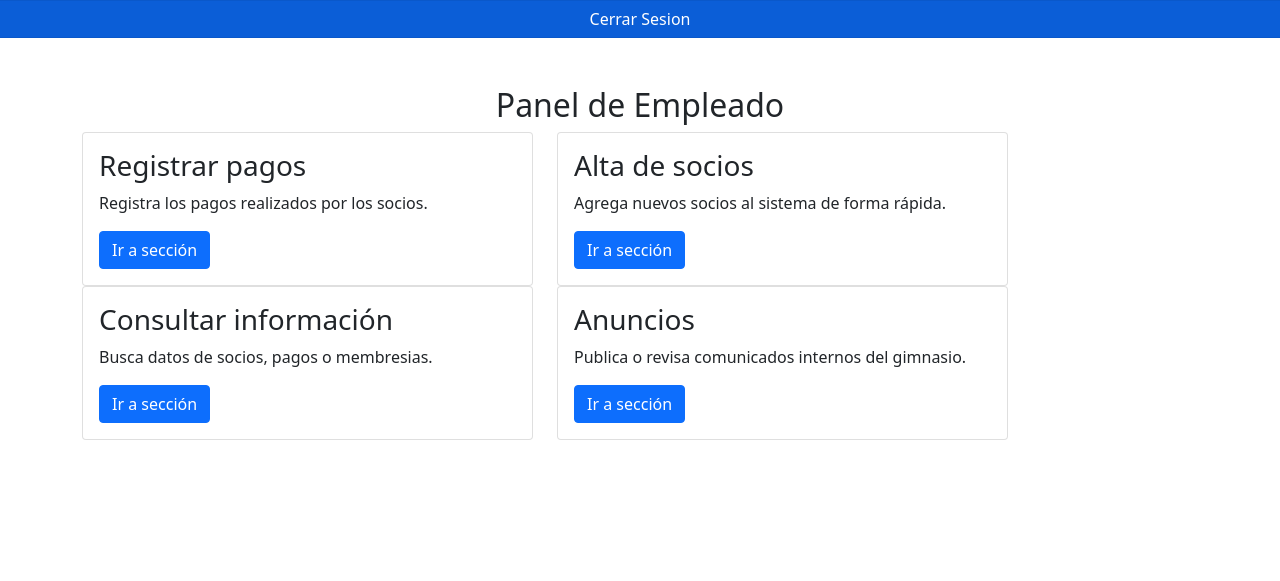
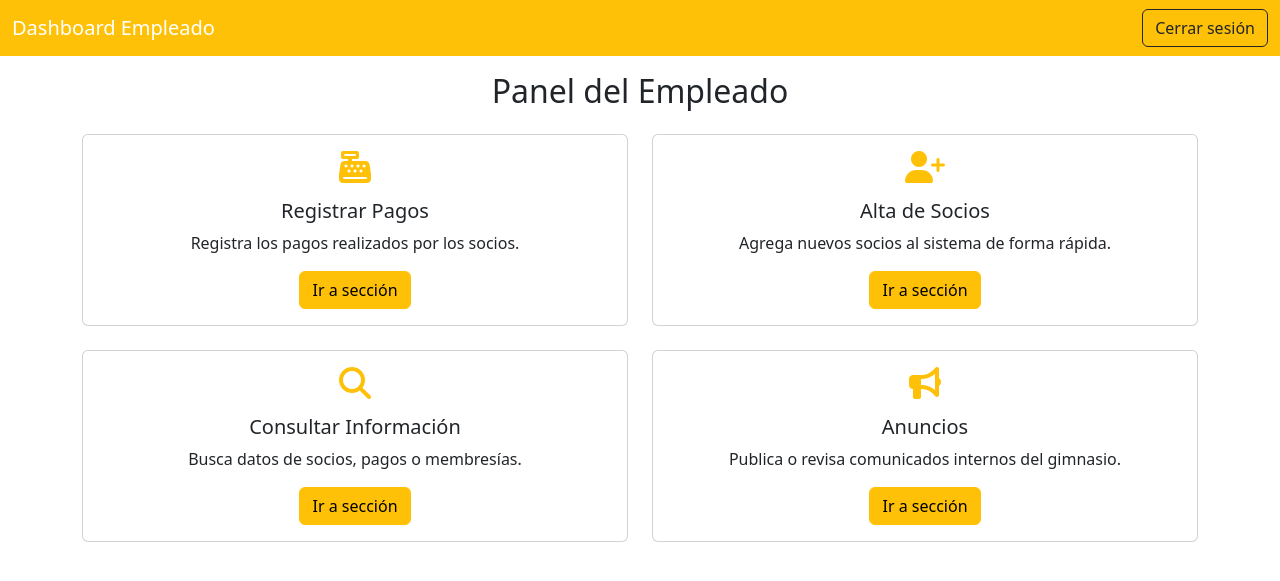
Before and after one commit to kryter04/Proyecto_PROWEB, a Laravel app: page /empleado/dashboard in a window 1280 px wide. Shown: the top 581 px of the page. Run offline with Laravel 12, Linux system fonts and the light colour scheme; the visitor is signed in with stand-in values (Sample User, id 1).

Commit message:
correcciones pantallas de empleado y adicion de enlaces

```diff
--- a/opengym/resources/views/paneles/empleado/dashboard.blade.php
+++ b/opengym/resources/views/paneles/empleado/dashboard.blade.php
@@ -1,80 +1,80 @@
 <!DOCTYPE html>
-<html lang="en">
+<html lang="es">
 <head>
-    <meta charset="UTF-8">
-    <meta name="viewport" content="width=device-width, initial-scale=1.0">
-
-    <link href="https://cdn.jsdelivr.net/npm/bootstrap@5.0.2/dist/css/bootstrap.min.css" rel="stylesheet" integrity="sha384-EVSTQN3/azprG1Anm3QDgpJLIm9Nao0Yz1ztcQTwFspd3yD65VohhpuuCOmLASjC" crossorigin="anonymous">
-
-
-
-    <title>Panel de Empleado</title>
+  <meta charset="UTF-8" />
+  <meta name="viewport" content="width=device-width, initial-scale=1" />
+  <title>Dashboard Empleado - OpenGym</title>
+  <link href="https://cdn.jsdelivr.net/npm/bootstrap@5.3.2/dist/css/bootstrap.min.css" rel="stylesheet" />
+<link href="/css/estilos.css" rel="stylesheet" />
+  <link href="https://cdnjs.cloudflare.com/ajax/libs/font-awesome/6.4.0/css/all.min.css" rel="stylesheet" />
 </head>
 <body>
 
-    <!--Boton para cerrar sesion-->
-    <div class="row align-content-end ">
-        <a href="" class="btn btn-primary">Cerrar Sesion</a>
+  <!-- Navbar -->
+  <nav class="navbar navbar-dark bg-warning fixed-top">
+    <div class="container-fluid">
+      <span class="navbar-brand">Dashboard Empleado</span>
+      <a href="" class="btn btn-outline-dark">Cerrar sesión</a>
     </div>
+  </nav>
 
-    <div class="container mt-5 tarjetas">
+  <!-- Contenido principal -->
+  <main class="container pt-5 mt-4">
+    <h2 class="text-center mb-4">Panel del Empleado</h2>
+    <div class="row g-4">
 
-
-
-        <div class="row">
-            <h2 class="text-center">Panel de Empleado</h2>
-
-            <div class="col-md-5">
-
-                <!--Tarjeta para ir a sección registro de pagos-->
-                <div class="card">
+      <!-- Registrar Pagos -->
+      <div class="col-md-6">
+        <div class="card h-100 text-center">
           <div class="card-body">
-                        <h3>Registrar pagos</h3>
-                        <p>Registra los pagos realizados por los socios.</p>
-                        <a href="" class="btn btn-primary">Ir a sección</a>
-                    </div>
-                </div>
-                <!--Tarjeta para ir a sección consultar informacion-->
-                <div class="card">
-                    <div class="card-body">
-                        <h3>Consultar información</h3>
-                        <p>Busca datos de socios, pagos o membresias.</p>
-                        <a href="" class="btn btn-primary">Ir a sección</a>
+            <i class="fas fa-cash-register fa-2x mb-3 text-warning"></i>
+            <h5 class="card-title">Registrar Pagos</h5>
+            <p class="card-text">Registra los pagos realizados por los socios.</p>
+            <a href="{{ route('registrar_pagos') }}" class="btn btn-warning">Ir a sección</a>
           </div>
         </div>
       </div>
 
-
-             <div class="col-md-5">
-
-             <!--Tarjeta para ir a sección alta de socios-->
-                <div class="card">
+      <!-- Alta de Socios -->
+      <div class="col-md-6">
+        <div class="card h-100 text-center">
           <div class="card-body">
-                        <h3>Alta de socios</h3>
-                        <p>Agrega nuevos socios al sistema de forma rápida.</p>
-                        <a href="" class="btn btn-primary">Ir a sección</a>
+            <i class="fas fa-user-plus fa-2x mb-3 text-warning"></i>
+            <h5 class="card-title">Alta de Socios</h5>
+            <p class="card-text">Agrega nuevos socios al sistema de forma rápida.</p>
+            <a href="{{ route('altas_socios') }}" class="btn btn-warning">Ir a sección</a>
+          </div>
         </div>
       </div>
 
-                <!--Tarjeta para ir a sección anuncios-->
-                <div class="card">
+      <!-- Consultar Información -->
+      <div class="col-md-6">
+        <div class="card h-100 text-center">
           <div class="card-body">
-                        <h3>Anuncios</h3>
-                        <p>Publica o revisa comunicados internos del gimnasio.</p>
-                        <a href="" class="btn btn-primary">Ir a sección</a>
+            <i class="fas fa-search fa-2x mb-3 text-warning"></i>
+            <h5 class="card-title">Consultar Información</h5>
+            <p class="card-text">Busca datos de socios, pagos o membresías.</p>
+            <a href="{{ route('consultar_info') }}" class="btn btn-warning">Ir a sección</a>
+          </div>
+        </div>
+      </div>
+
+      <!-- Anuncios -->
+      <div class="col-md-6">
+        <div class="card h-100 text-center">
+          <div class="card-body">
+            <i class="fas fa-bullhorn fa-2x mb-3 text-warning"></i>
+            <h5 class="card-title">Anuncios</h5>
+            <p class="card-text">Publica o revisa comunicados internos del gimnasio.</p>
+            <a href="{{ route('anuncios_empleado') }}" class="btn btn-warning">Ir a sección</a>
+          </div>
         </div>
       </div>
 
     </div>
-        </div>
-    </div>
+  </main>
 
-
-
-
-
-
-    <script src="https://cdn.jsdelivr.net/npm/bootstrap@5.0.2/dist/js/bootstrap.bundle.min.js" integrity="sha384-MrcW6ZMFYlzcLA8Nl+NtUVF0sA7MsXsP1UyJoMp4YLEuNSfAP+JcXn/tWtIaxVXM" crossorigin="anonymous"></script>
-
+  <script src="https://cdn.jsdelivr.net/npm/bootstrap@5.3.2/dist/js/bootstrap.bundle.min.js"></script>
+  <script src="js/scripts.js"></script>
 </body>
 </html>
```
Also changed, not shown: opengym/resources/views/paneles/empleado/alta-socios.html (deleted, +0 -61 lines), opengym/resources/views/paneles/empleado/altas_socios.blade.php (+61 -0 lines), opengym/resources/views/paneles/empleado/empleado.html (deleted, +0 -80 lines), opengym/resources/views/paneles/empleado/registrar-pagos.html (deleted, +0 -73 lines), opengym/resources/views/paneles/empleado/registrar_pagos.blade.php (+73 -0 lines), opengym/resources/views/paneles/empleado/anuncios_empleado.blade.php (renamed from opengym/resources/views/paneles/empleado/anuncios-empleado.html), opengym/resources/views/paneles/empleado/consultar_info.blade.php (renamed from opengym/resources/views/paneles/empleado/consultar-info.html). Lines whose indentation alone changed are shown as unchanged.
